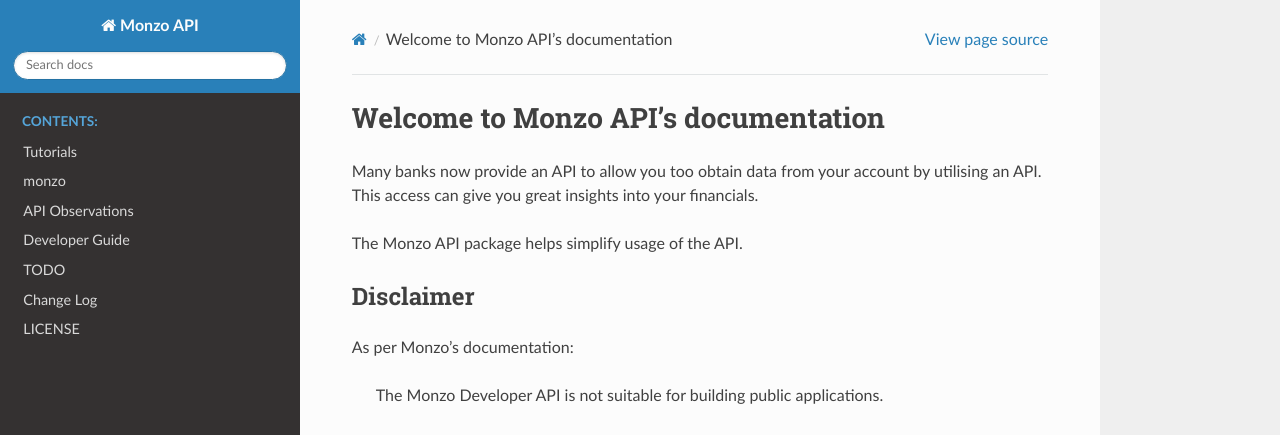
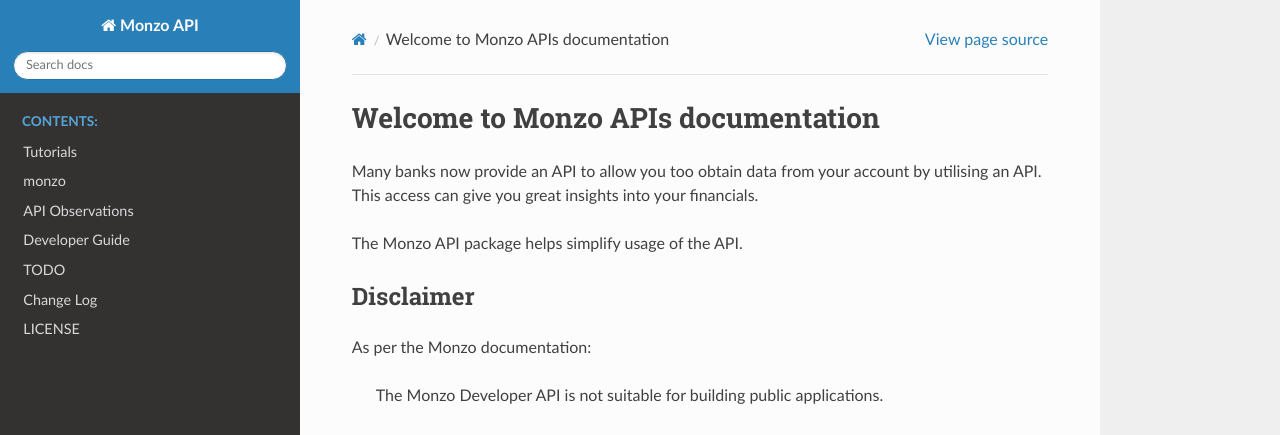
Before and after one commit to petermcd/monzo-api, a Sphinx documentation site: the page built from docs/source/index.rst, in a window 1280 px wide and 900 px high. Shown: the top 435 px of the window. Built offline with Sphinx 7.4.7 and the Read the Docs theme 2.0.0, drawn with Linux system fonts in a browser that asks for light colours.

Commit message:
Basic refactoring

```diff
--- a/CHANGELOG.rst
+++ b/CHANGELOG.rst
@@ -44,7 +44,7 @@
 **0.1.1**
 
 - Added the ability to add annotations to transactions. The Monzo API is broken for custom keys
-- Various spelling isssues in notes
+- Various spelling issues in notes
 
 **0.1.0**
 
--- a/docs/source/developers.rst
+++ b/docs/source/developers.rst
@@ -24,7 +24,7 @@
 to code being committed by Git. Some of the tasks will even correct the data
 instead of throwing an error.
 
-If you would like to run the checks without cmmitting code you can run the
+If you would like to run the checks without committing code you can run the
 following command:
 
 .. code-block:: bash
--- a/docs/source/index.rst
+++ b/docs/source/index.rst
@@ -1,4 +1,4 @@
-Welcome to Monzo API's documentation
+Welcome to Monzo APIs documentation
 =====================================
 
 Many banks now provide an API to allow you too obtain data from your account
@@ -10,7 +10,7 @@
 Disclaimer
 -------------------------------------
 
-As per Monzo's documentation:
+As per the Monzo documentation:
 
     The Monzo Developer API is not suitable for building public applications.
 
--- a/docs/source/monzo_setup.rst
+++ b/docs/source/monzo_setup.rst
@@ -90,9 +90,9 @@
 
 This can e left blank
 
-**Redirect URL's**
+**Redirect URLs**
 
-The redirect URL's are used during the authorisation phase of using the API. You
+The redirect URLs are used during the authorisation phase of using the API. You
 will need to have a webserver listening on the address to capture the get
 parameters (we can work around this if you dont have one).
 
@@ -121,7 +121,7 @@
   :width: 400
   :alt: Monzo Client Details
 
-From this page we need to take three pieces of information (the valuesin the above
+From this page we need to take three pieces of information (the values in the above
 screenshot has been redacted, make sure you also keep yours secret):
 
 - Client ID
```
Also changed, not shown: .github/ISSUE_TEMPLATE/bug_report.md, 7 other files.
